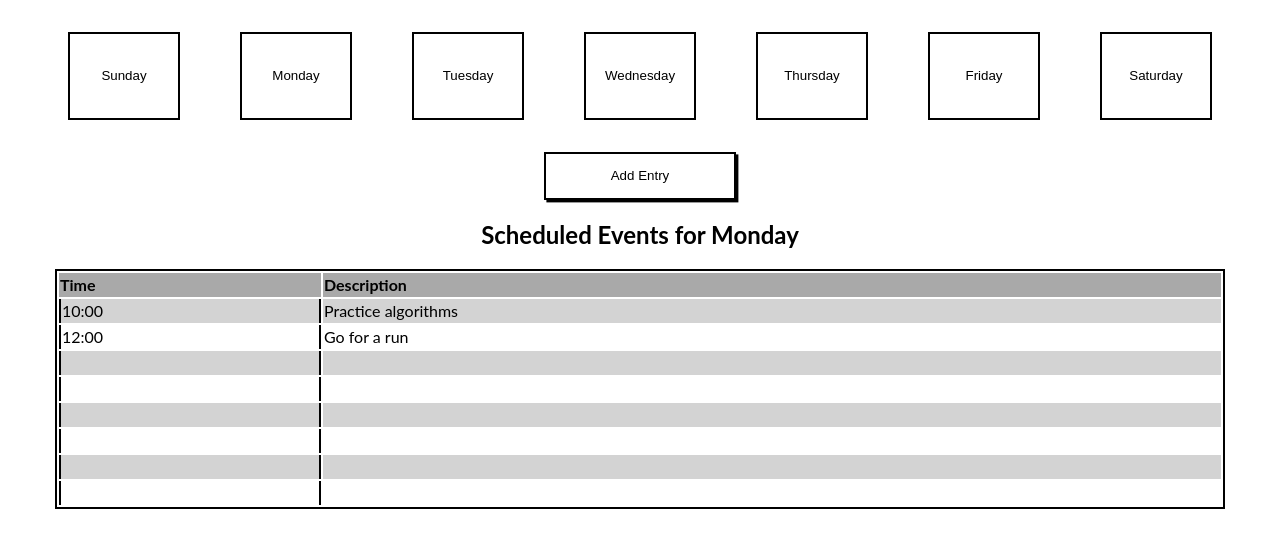
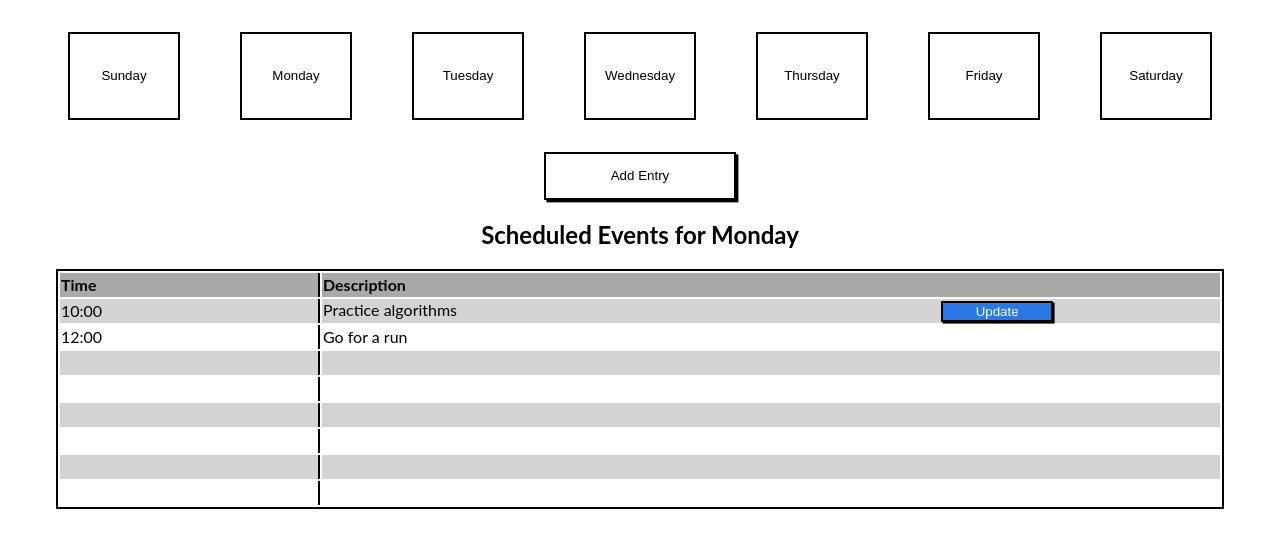
Before and after one commit to brendatrieu/week-planner, a website: page index.html in a window 1280 px wide. Shown: the part 90-638 px from the top of the page. Drawn offline with Linux system fonts and the light colour scheme.

Commit message:
Next turn.

```diff
--- a/index.html
+++ b/index.html
@@ -37,7 +37,9 @@
         <tbody>
           <tr>
             <td class="table-column-one">10:00</td>
-            <td class="table-column-two">Practice algorithms</td>
+            <td class="table-column-two">Practice algorithms
+              <button class="update-button">Update</button>
+            </td>
           </tr>
           <tr>
             <td class="table-column-one">12:00</td>
--- a/styles.css
+++ b/styles.css
@@ -45,6 +45,11 @@ th {
   background-color: darkgray;
 }
 
+th:first-child {
+  border-right: 2.5px black solid;
+  border-spacing: 0;
+}
+
 tbody {
   border-left: 2px black solid;
   border-right: 2px black solid;
@@ -58,8 +63,7 @@ tr {
 
 .table-column-one {
   width: 20vw;
-  border-left: 2px black solid;
-  border-right: 2px black solid;
+  border-right: 2.5px black solid;
 }
 
 .table-column-two {
@@ -69,3 +73,15 @@ tr {
 tr:nth-child(odd) {
   background-color: lightgray;
 }
+
+.update-button {
+  height: 100%;
+  margin-left: 30rem;
+  background-color: rgb(43, 120, 228);
+  color: white;
+  box-shadow: 0.1rem 0.1rem black;
+}
+
+.update-button:hover {
+  background-color: rgb(149, 188, 242);
+}
```
